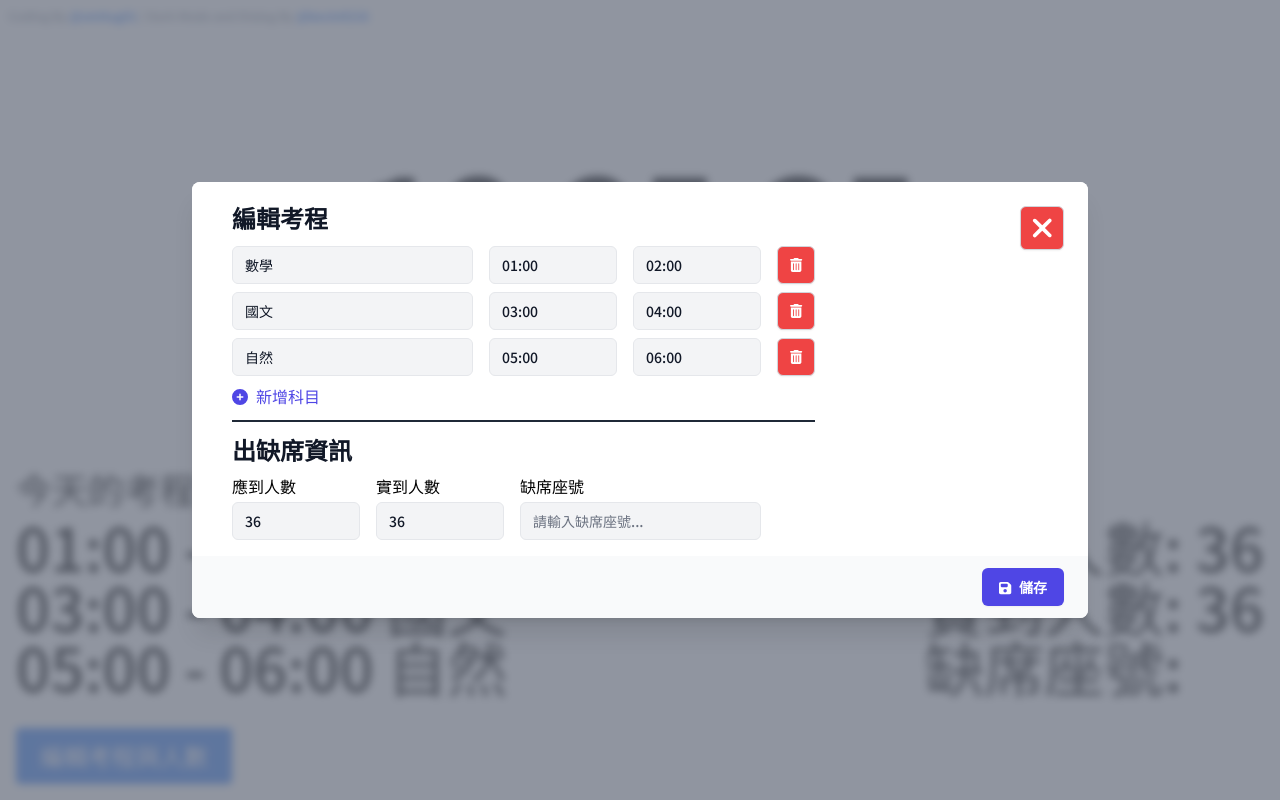
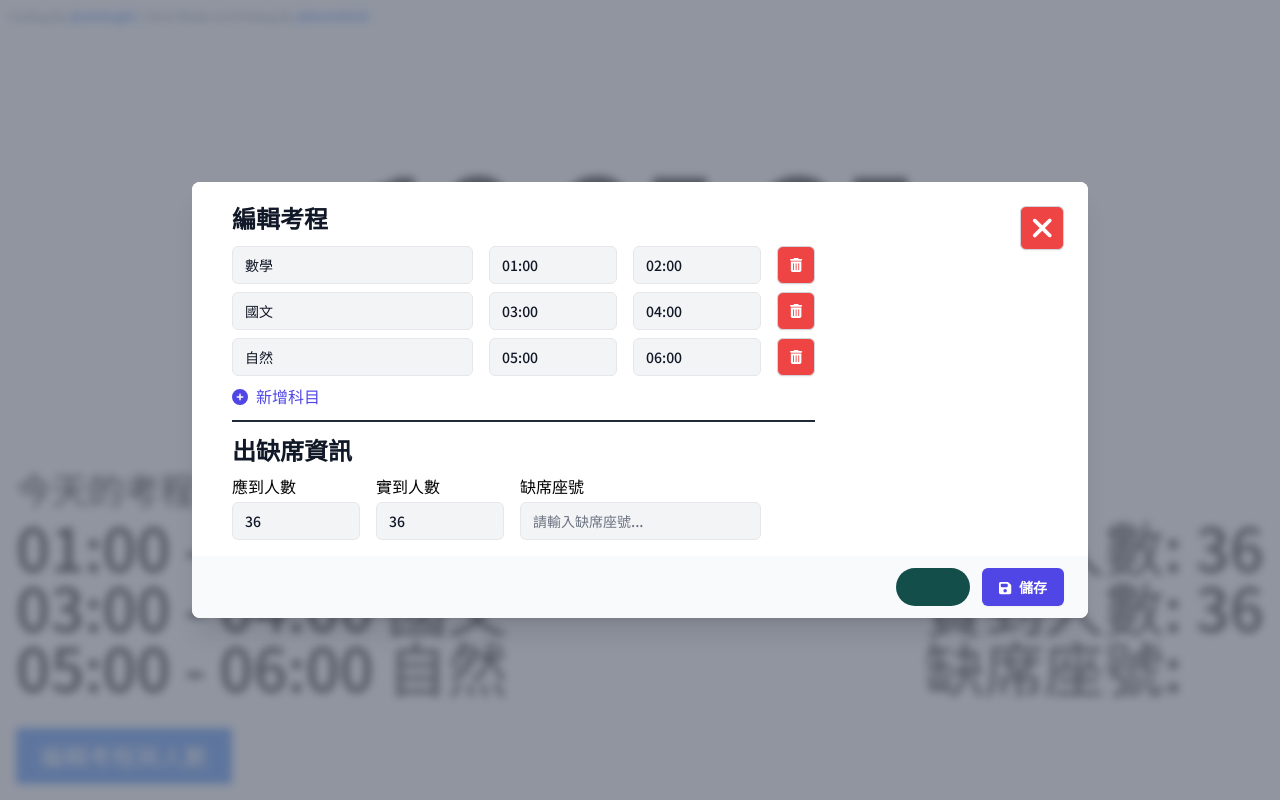
Before and after one commit to smitug01/exam-clock, a Next.js app: page / in a window 1280 px wide. Both pictures are taken after a click on the button "編輯考程與人數". Built offline with nearby package versions, Linux system fonts and the light colour scheme.

Commit message:
Separate some of interfaces to make it be able to access.

```diff
--- a/app/edit.tsx
+++ b/app/edit.tsx
@@ -6,7 +6,7 @@ import React, {
     useEffect,
     ChangeEvent,
 } from "react";
-import { Transition } from "@headlessui/react";
+import { Transition, Switch } from "@headlessui/react";
 import { FontAwesomeIcon } from "@fortawesome/react-fontawesome";
 import {
     faSave,
@@ -15,22 +15,13 @@ import {
     faPlusCircle,
 } from "@fortawesome/free-solid-svg-icons";
 
+import { EditingData } from "../lib/interfaces"
+
 interface EditDialogProps {
     isOpen: boolean;
     onClose: (event: MouseEvent<HTMLButtonElement>) => void;
     onSave: (data: EditingData) => void;
     initialData?: EditingData;
-}
-
-interface EditingData {
-    subjects: string[];
-    startTimes: string[];
-    endTimes: string[];
-    attendanceData: {
-        expectedAttendance: number;
-        actualAttendance: number;
-        absentSeatNumbers: string;
-    };
 }
 
 const EditDialog: FC<EditDialogProps> = ({
@@ -49,6 +40,7 @@ const EditDialog: FC<EditDialogProps> = ({
                 actualAttendance: 0,
                 absentSeatNumbers: "",
             },
+            showSchedule: true
         },
     );
 
@@ -63,6 +55,7 @@ const EditDialog: FC<EditDialogProps> = ({
                     actualAttendance: 0,
                     absentSeatNumbers: "",
                 },
+                showSchedule: true
             },
         );
     }, [initialData]);
@@ -106,6 +99,12 @@ const EditDialog: FC<EditDialogProps> = ({
     const handleAbsentSeatNumbersChange = (value: string) => {
         const newData = { ...data };
         newData.attendanceData.absentSeatNumbers = value;
+        setData(newData);
+    };
+
+    const handleShowScheduleChange = () => {
+        const newData = { ...data };
+        newData.showSchedule = !(data.showSchedule);
         setData(newData);
     };
 
@@ -294,6 +293,12 @@ const EditDialog: FC<EditDialogProps> = ({
                                         儲存
                                     </div>
                                 </button>
+                                <Switch
+                                    checked={data.showSchedule}
+                                    onChange={handleShowScheduleChange}
+                                    className={`${data.showSchedule ? 'bg-teal-900' : 'bg-teal-700'}
+                                    relative inline-flex h-[38px] w-[74px] shrink-0 cursor-pointer rounded-full border-2 border-transparent transition-colors duration-200 ease-in-out focus:outline-none focus-visible:ring-2  focus-visible:ring-white focus-visible:ring-opacity-75`}
+                                />
                             </div>
                         </div>
                     </Transition.Child>
--- a/app/page.tsx
+++ b/app/page.tsx
@@ -2,30 +2,7 @@
 
 import { useState, useEffect, FC } from 'react';
 import EditDialog from './edit';
-
-interface Exam {
-  id: number;
-  subject: string;
-  startTime: string;
-  endTime: string;
-}
-
-interface Attendance {
-  present: number;
-  total: number;
-  absentSeatNumbers?: string;
-}
-
-interface EditingData {
-  subjects: string[];
-  startTimes: string[];
-  endTimes: string[];
-  attendanceData: {
-    expectedAttendance: number;
-    actualAttendance: number;
-    absentSeatNumbers: string;
-  };
-}
+import { Exam, Attendance, EditingData } from '../lib/interfaces'
 
 const Home: FC = () => {
   const [isDialogOpen, setIsDialogOpen] = useState<boolean>(false);
@@ -39,6 +16,7 @@ const Home: FC = () => {
   ]);
   const [currentExam, setCurrentExam] = useState<Exam | null>(null);
   const [attendance, setAttendance] = useState<Attendance>({ present: 36, total: 36 });
+  const [showSchedule, setShowSchedule] = useState<boolean>(true);
 
   const formatEditingData = (): EditingData => {
     return {
@@ -50,8 +28,10 @@ const Home: FC = () => {
         actualAttendance: attendance.present,
         absentSeatNumbers: attendance.absentSeatNumbers || "",
       },
+      showSchedule: showSchedule
     };
   };
+
 
   const handleEditClick = () => {
     setCurrentEditingData(formatEditingData());
@@ -72,6 +52,8 @@ const Home: FC = () => {
       present: data.attendanceData.actualAttendance,
       absentSeatNumbers: data.attendanceData.absentSeatNumbers,
     });
+
+    setShowSchedule(data.showSchedule)
 
     setIsDialogOpen(false);
   };
--- /dev/null
+++ b/lib/interfaces.tsx
@@ -0,0 +1,24 @@
+export interface Exam {
+    id: number;
+    subject: string;
+    startTime: string;
+    endTime: string;
+}
+
+export interface Attendance {
+    present: number;
+    total: number;
+    absentSeatNumbers?: string;
+}
+
+export interface EditingData {
+    subjects: string[];
+    startTimes: string[];
+    endTimes: string[];
+    attendanceData: {
+        expectedAttendance: number;
+        actualAttendance: number;
+        absentSeatNumbers: string;
+    };
+    showSchedule: boolean;
+}
```
